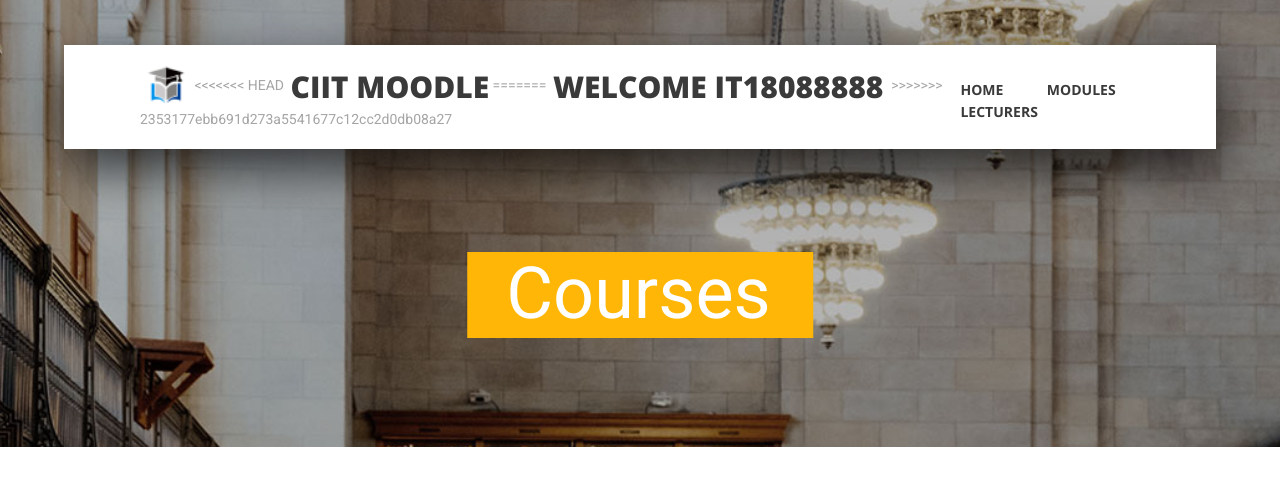
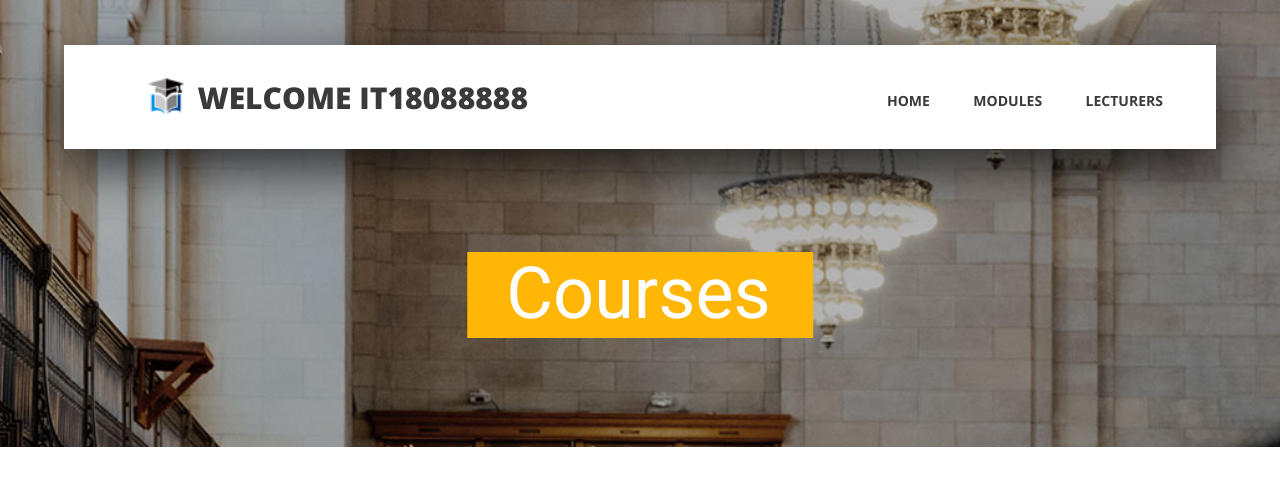
Before and after one commit to Pranieth95/Vulnerable-Web-Application, a PHP site: page /courses.php in a window 1280 px wide. Shown: the top 493 px of the page. Run offline with PHP 8.4, Linux system fonts and the light colour scheme; a user stored in the database is signed in.

Commit message:
monawada una

```diff
--- a/courses.php
+++ b/courses.php
@@ -23,9 +23,6 @@
 			<div class="logo_container">
 				<div class="logo">
 					<img src="images/logo.png" alt="">
-<<<<<<< HEAD
-					<span>CIIT Moodle</span>
-=======
 					<span>WELCOME
 								<?php
 										session_start();
@@ -36,7 +33,6 @@
 										}
 								?>
 					</span>
->>>>>>> 2353177ebb691d273a5541677c12cc2d0db08a27
 				</div>
 			</div>
 
--- a/login.php
+++ b/login.php
@@ -135,11 +135,6 @@
                                         if($uname == $user_name && $pass == $user_pass){
                                             header('Location: http:www.google.com');
                                         }
-<<<<<<< HEAD
-                                        */
-                                        header('Location: news.php');
-                                    } else {
-=======
 										*/
 										session_start();
 										$row = $result->fetch_assoc();
@@ -147,7 +142,6 @@
                                         header('Location: courses.php');
                                     }
                                     else {
->>>>>>> 2353177ebb691d273a5541677c12cc2d0db08a27
                                         echo "0 results";
                                     }
 
```
